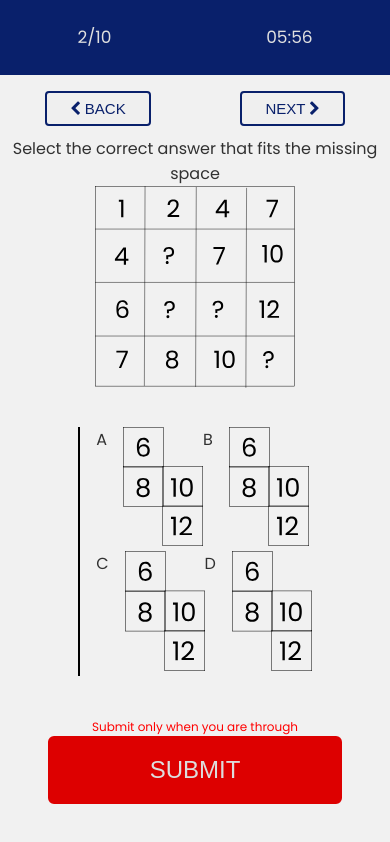
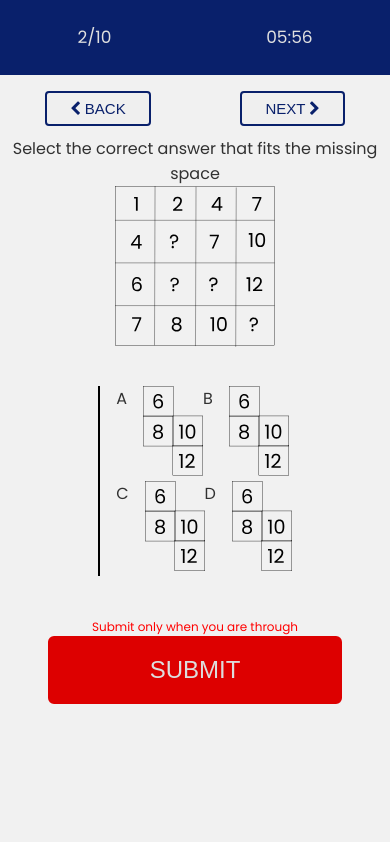
Before and after one commit to fbt0wizard/IQ-TEST, a plain HTML site: page test-page.html in a window 390 px wide. Drawn offline with Linux system fonts and the light colour scheme.

Commit message:
Update test-page.css

```diff
--- a/css/test-page.css
+++ b/css/test-page.css
@@ -115,6 +115,10 @@ body {
     }
 
     .question img {
-        width: 200px;
+        width: 160px;
+    }
+
+    .answer-top img {
+        width: 60px;
     }
 }
```
